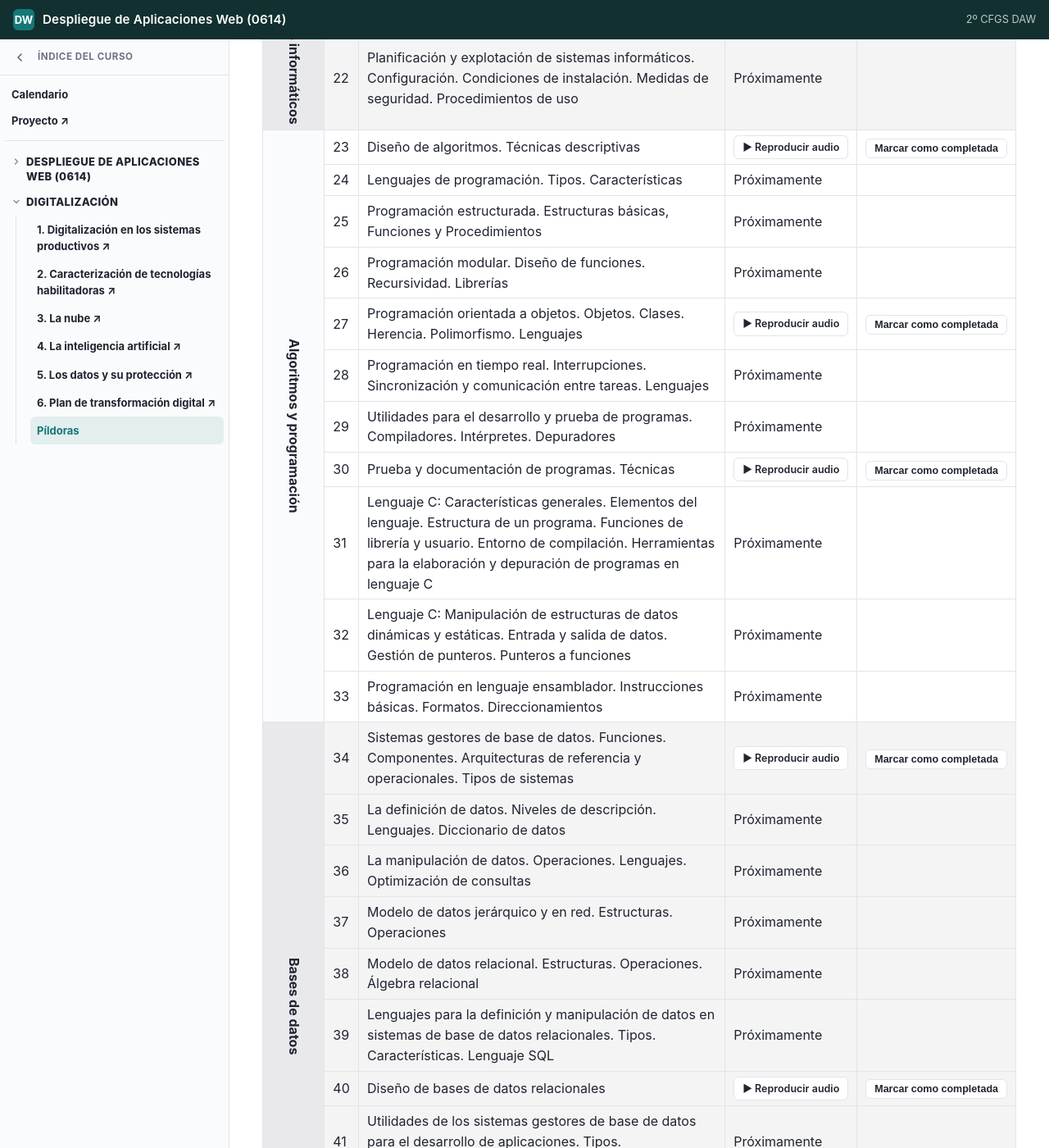
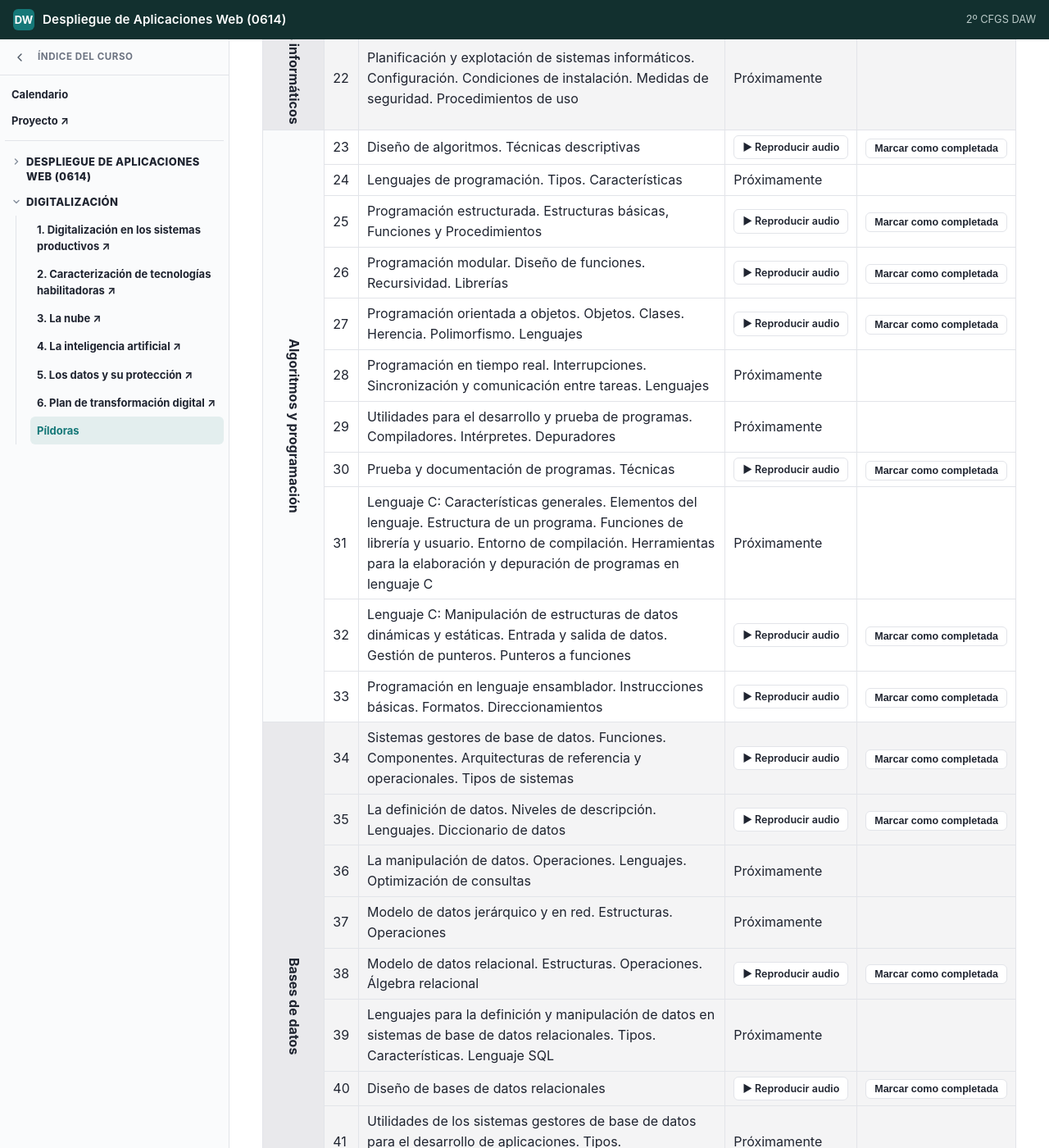
Before and after one commit to jpaniorte/2daw-daw-2627, a Jekyll site: the page built from digitalizacion/pildoras.md, in a window 1280 px wide and 1400 px high, scrolled down 1644 px. Shown: the whole window at 82% size. Built offline with Jekyll 4.4.1, drawn with Linux system fonts in a browser that asks for light colours.

Commit message:
Añade audio de las píldoras 25, 26, 32, 33, 35 y 38
Co-Authored-By: Claude Sonnet 5.5 <noreply@anthropic.com>

```diff
--- a/digitalizacion/pildoras.md
+++ b/digitalizacion/pildoras.md
@@ -100,10 +100,10 @@ permalink: /digitalizacion/pildoras/
 <td>24</td><td>Lenguajes de programación. Tipos. Características</td><td class="pildora-reproductor">Próximamente</td><td class="pildora-completada"></td>
 </tr>
 <tr>
-<td>25</td><td>Programación estructurada. Estructuras básicas, Funciones y Procedimientos</td><td class="pildora-reproductor">Próximamente</td><td class="pildora-completada"></td>
+<td>25</td><td>Programación estructurada. Estructuras básicas, Funciones y Procedimientos</td><td class="pildora-reproductor"><a class="pildora-play-link" href="https://drive.google.com/file/d/16Q3eGYBHK2Qf1X-zHd8NLhTCteJuj-IV/view" target="_blank" rel="noopener">&#9654; Reproducir audio</a></td><td class="pildora-completada"><button class="pildora-complete-btn" data-pildora="25" type="button">Marcar como completada</button></td>
 </tr>
 <tr>
-<td>26</td><td>Programación modular. Diseño de funciones. Recursividad. Librerías</td><td class="pildora-reproductor">Próximamente</td><td class="pildora-completada"></td>
+<td>26</td><td>Programación modular. Diseño de funciones. Recursividad. Librerías</td><td class="pildora-reproductor"><a class="pildora-play-link" href="https://drive.google.com/file/d/1GpssfTHXn3eJuISwRZ2TrOwLF9y0AZ3i/view" target="_blank" rel="noopener">&#9654; Reproducir audio</a></td><td class="pildora-completada"><button class="pildora-complete-btn" data-pildora="26" type="button">Marcar como completada</button></td>
 </tr>
 <tr>
 <td>27</td><td>Programación orientada a objetos. Objetos. Clases. Herencia. Polimorfismo. Lenguajes</td><td class="pildora-reproductor"><a class="pildora-play-link" href="https://drive.google.com/file/d/1GeOnqOHfHvFZOAfS1DcRcVjurTWeKV-t/view" target="_blank" rel="noopener">&#9654; Reproducir audio</a></td><td class="pildora-completada"><button class="pildora-complete-btn" data-pildora="27" type="button">Marcar como completada</button></td>
@@ -121,17 +121,17 @@ permalink: /digitalizacion/pildoras/
 <td>31</td><td>Lenguaje C: Características generales. Elementos del lenguaje. Estructura de un programa. Funciones de librería y usuario. Entorno de compilación. Herramientas para la elaboración y depuración de programas en lenguaje C</td><td class="pildora-reproductor">Próximamente</td><td class="pildora-completada"></td>
 </tr>
 <tr>
-<td>32</td><td>Lenguaje C: Manipulación de estructuras de datos dinámicas y estáticas. Entrada y salida de datos. Gestión de punteros. Punteros a funciones</td><td class="pildora-reproductor">Próximamente</td><td class="pildora-completada"></td>
+<td>32</td><td>Lenguaje C: Manipulación de estructuras de datos dinámicas y estáticas. Entrada y salida de datos. Gestión de punteros. Punteros a funciones</td><td class="pildora-reproductor"><a class="pildora-play-link" href="https://drive.google.com/file/d/15k1q3LoMn9PgroNpuPogceHTjviJ1m-z/view" target="_blank" rel="noopener">&#9654; Reproducir audio</a></td><td class="pildora-completada"><button class="pildora-complete-btn" data-pildora="32" type="button">Marcar como completada</button></td>
 </tr>
 <tr>
-<td>33</td><td>Programación en lenguaje ensamblador. Instrucciones básicas. Formatos. Direccionamientos</td><td class="pildora-reproductor">Próximamente</td><td class="pildora-completada"></td>
+<td>33</td><td>Programación en lenguaje ensamblador. Instrucciones básicas. Formatos. Direccionamientos</td><td class="pildora-reproductor"><a class="pildora-play-link" href="https://drive.google.com/file/d/1_FMhS0FnQlJ34OY-uVUcQAJnEuPalwm5/view" target="_blank" rel="noopener">&#9654; Reproducir audio</a></td><td class="pildora-completada"><button class="pildora-complete-btn" data-pildora="33" type="button">Marcar como completada</button></td>
 </tr>
 <tr class="bloque-shade">
 <td rowspan="11" class="bloque">Bases de datos</td>
 <td>34</td><td>Sistemas gestores de base de datos. Funciones. Componentes. Arquitecturas de referencia y operacionales. Tipos de sistemas</td><td class="pildora-reproductor"><a class="pildora-play-link" href="https://drive.google.com/file/d/16UwCCr5kLhol6JdhQ7mDMDx4D1OcnXtp/view" target="_blank" rel="noopener">&#9654; Reproducir audio</a></td><td class="pildora-completada"><button class="pildora-complete-btn" data-pildora="34" type="button">Marcar como completada</button></td>
 </tr>
 <tr class="bloque-shade">
-<td>35</td><td>La definición de datos. Niveles de descripción. Lenguajes. Diccionario de datos</td><td class="pildora-reproductor">Próximamente</td><td class="pildora-completada"></td>
+<td>35</td><td>La definición de datos. Niveles de descripción. Lenguajes. Diccionario de datos</td><td class="pildora-reproductor"><a class="pildora-play-link" href="https://drive.google.com/file/d/1eljQsAegMBS_sEdPb4I2cAvLCNtdJS5O/view" target="_blank" rel="noopener">&#9654; Reproducir audio</a></td><td class="pildora-completada"><button class="pildora-complete-btn" data-pildora="35" type="button">Marcar como completada</button></td>
 </tr>
 <tr class="bloque-shade">
 <td>36</td><td>La manipulación de datos. Operaciones. Lenguajes. Optimización de consultas</td><td class="pildora-reproductor">Próximamente</td><td class="pildora-completada"></td>
@@ -140,7 +140,7 @@ permalink: /digitalizacion/pildoras/
 <td>37</td><td>Modelo de datos jerárquico y en red. Estructuras. Operaciones</td><td class="pildora-reproductor">Próximamente</td><td class="pildora-completada"></td>
 </tr>
 <tr class="bloque-shade">
-<td>38</td><td>Modelo de datos relacional. Estructuras. Operaciones. Álgebra relacional</td><td class="pildora-reproductor">Próximamente</td><td class="pildora-completada"></td>
+<td>38</td><td>Modelo de datos relacional. Estructuras. Operaciones. Álgebra relacional</td><td class="pildora-reproductor"><a class="pildora-play-link" href="https://drive.google.com/file/d/1qGRC2NuLZ-cYp-PbGHEjg1UTaM_tw00K/view" target="_blank" rel="noopener">&#9654; Reproducir audio</a></td><td class="pildora-completada"><button class="pildora-complete-btn" data-pildora="38" type="button">Marcar como completada</button></td>
 </tr>
 <tr class="bloque-shade">
 <td>39</td><td>Lenguajes para la definición y manipulación de datos en sistemas de base de datos relacionales. Tipos. Características. Lenguaje SQL</td><td class="pildora-reproductor">Próximamente</td><td class="pildora-completada"></td>
```
